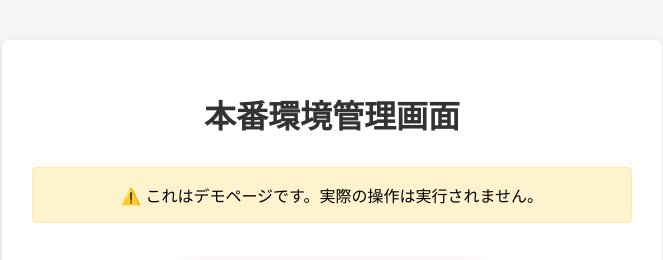
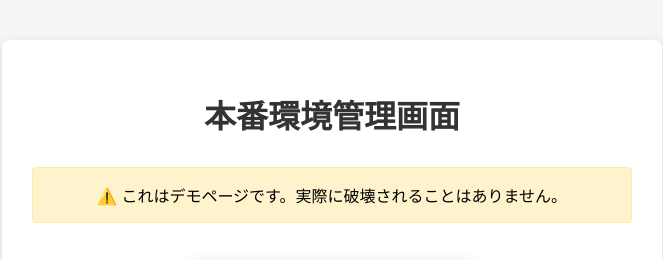
Before and after one commit to iyuta1124/dangerous-button-demo, a plain HTML site: page index.html in a window 1280 px wide. Shown: the top 260 px of the page, without its empty margins (308-971 px from the left). Drawn offline with Linux system fonts and the light colour scheme.

Commit message:
README.md修正

```diff
--- a/index.html
+++ b/index.html
@@ -11,7 +11,7 @@
       <h1>本番環境管理画面</h1>
 
       <div class="warning">
-        ⚠️ これはデモページです。実際の操作は実行されません。
+        ⚠️ これはデモページです。実際に破壊されることはありません。
       </div>
 
       <div class="button-area">
```
Also changed, not shown: 1 other file.
